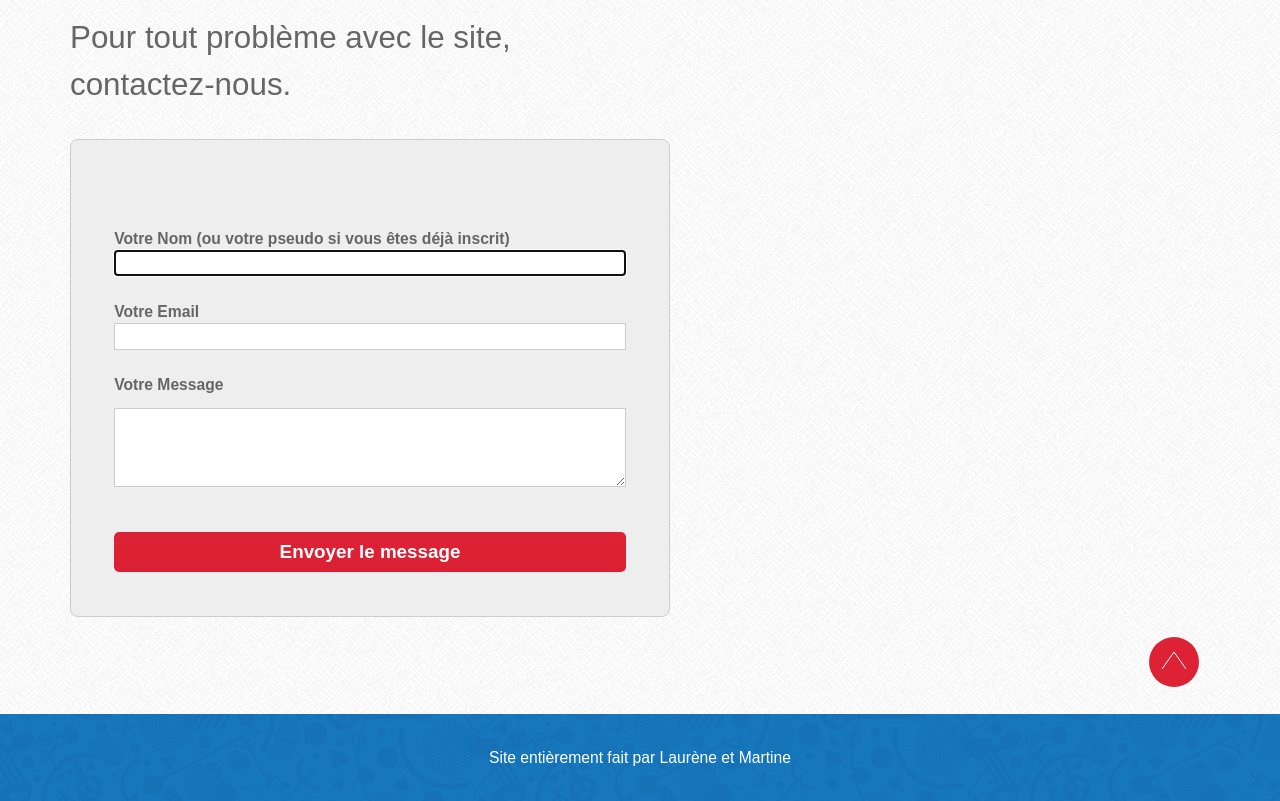
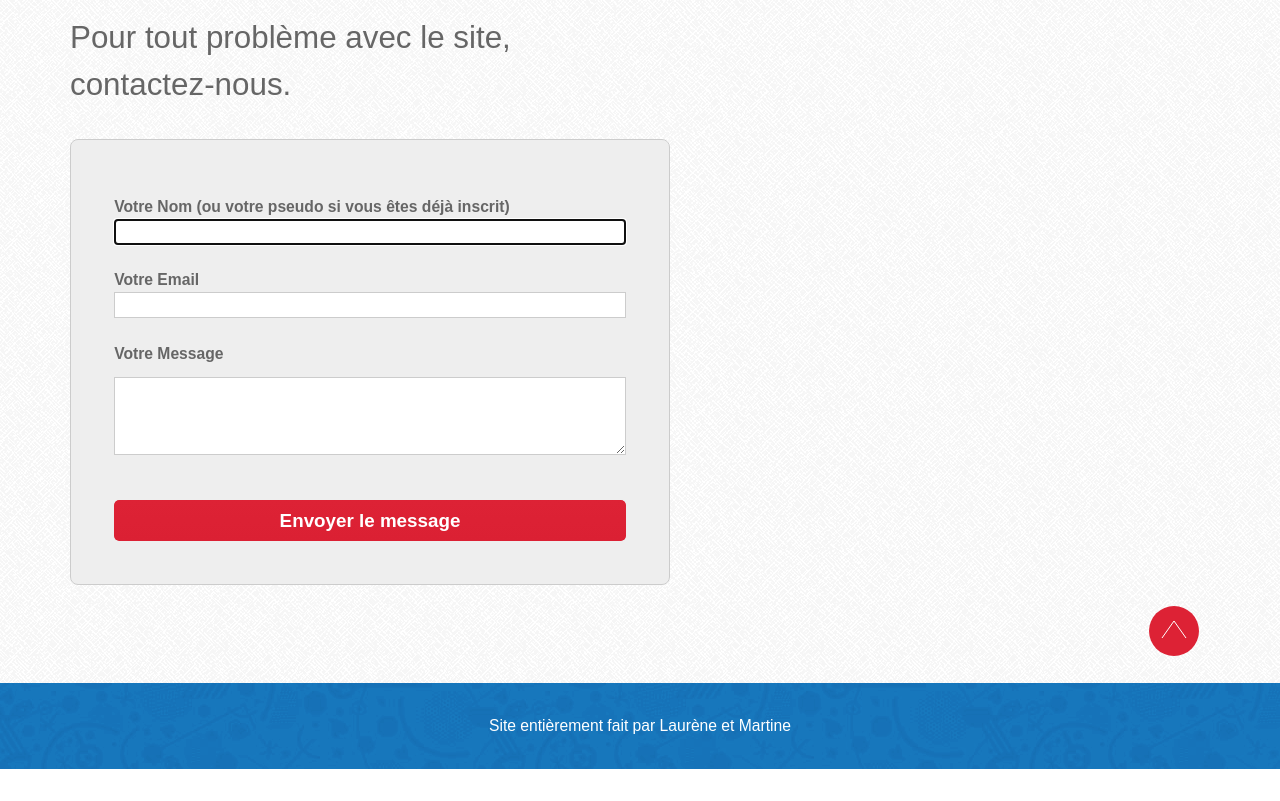
Before and after one commit to massayah/DesktopFranceBookmaker, a PHP site: page /contact.php in a window 1280 px wide. Shown: the part 284-1085 px from the top of the page. After the commit the page ends 1053 px from the top, so only its background shows below. Run offline with PHP 8.4, Linux system fonts and the light colour scheme; some web fonts are replaced.

Commit message:
paddings sur contact form et register form

```diff
--- a/CSS/style.css
+++ b/CSS/style.css
@@ -787,7 +787,6 @@ table.infoteam {
 #contact_form {
 	max-width: 600px;
 	margin-top: 2em;
-	padding: 2em;
 	border: 1px solid #ccc;
 	background: #eee;
 	-webkit-border-radius: 8px; /* Android ≤ 1.6, iOS 1-3.2, Safari 3-4 */
@@ -795,6 +794,13 @@ table.infoteam {
 
   /* useful if you don't want a bg color from leaking outside the border: */
   background-clip: padding-box; /* Android 2.2+, Chrome, Firefox 4+, IE 9+, iOS 4+, Opera 10.50+, Safari 4+ */
+}
+
+#register_form {
+  padding: 2em;
+}
+#contact_form {
+  padding: 0 2em 2em 2em;
 }
 
 
```
